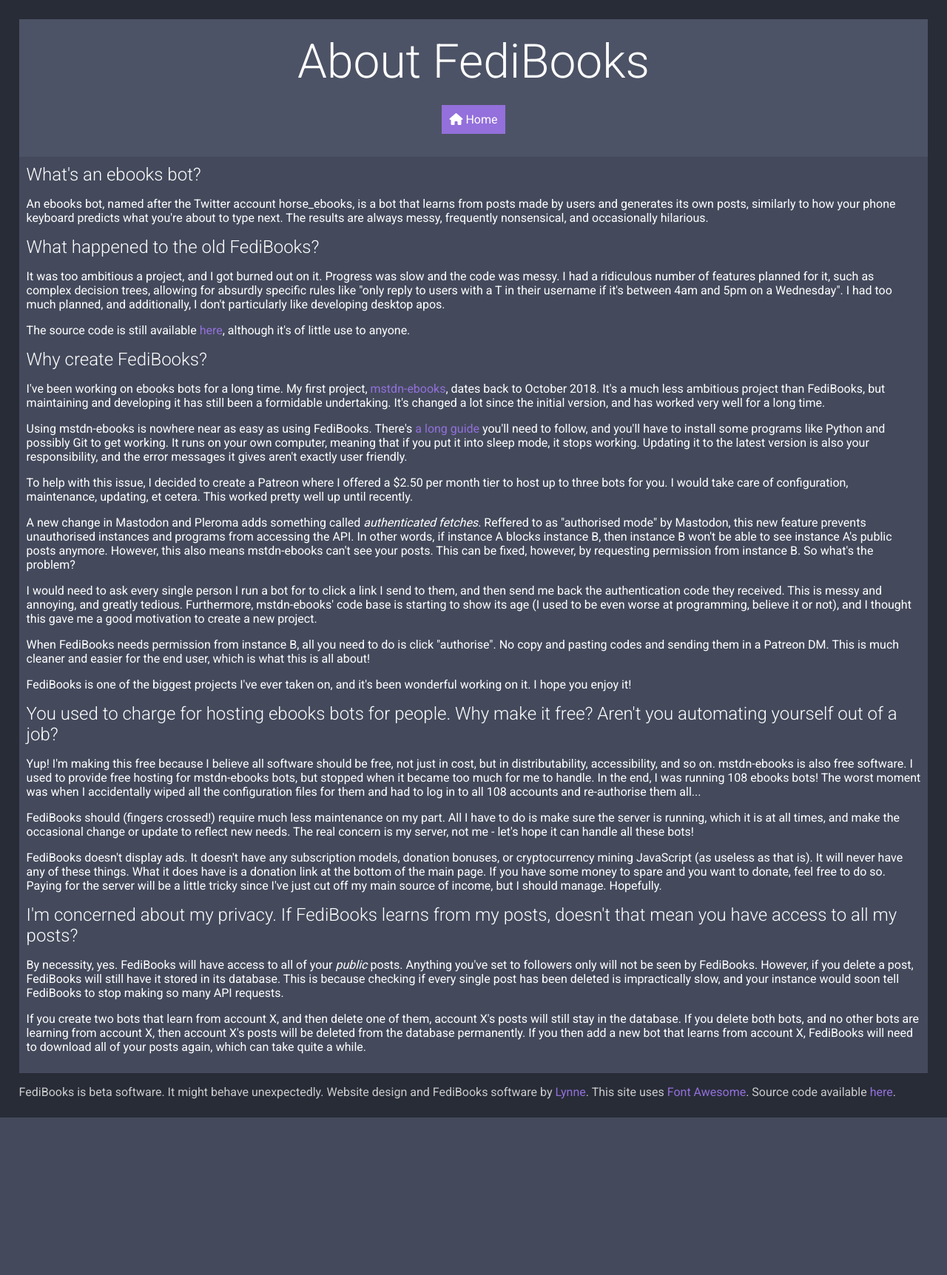
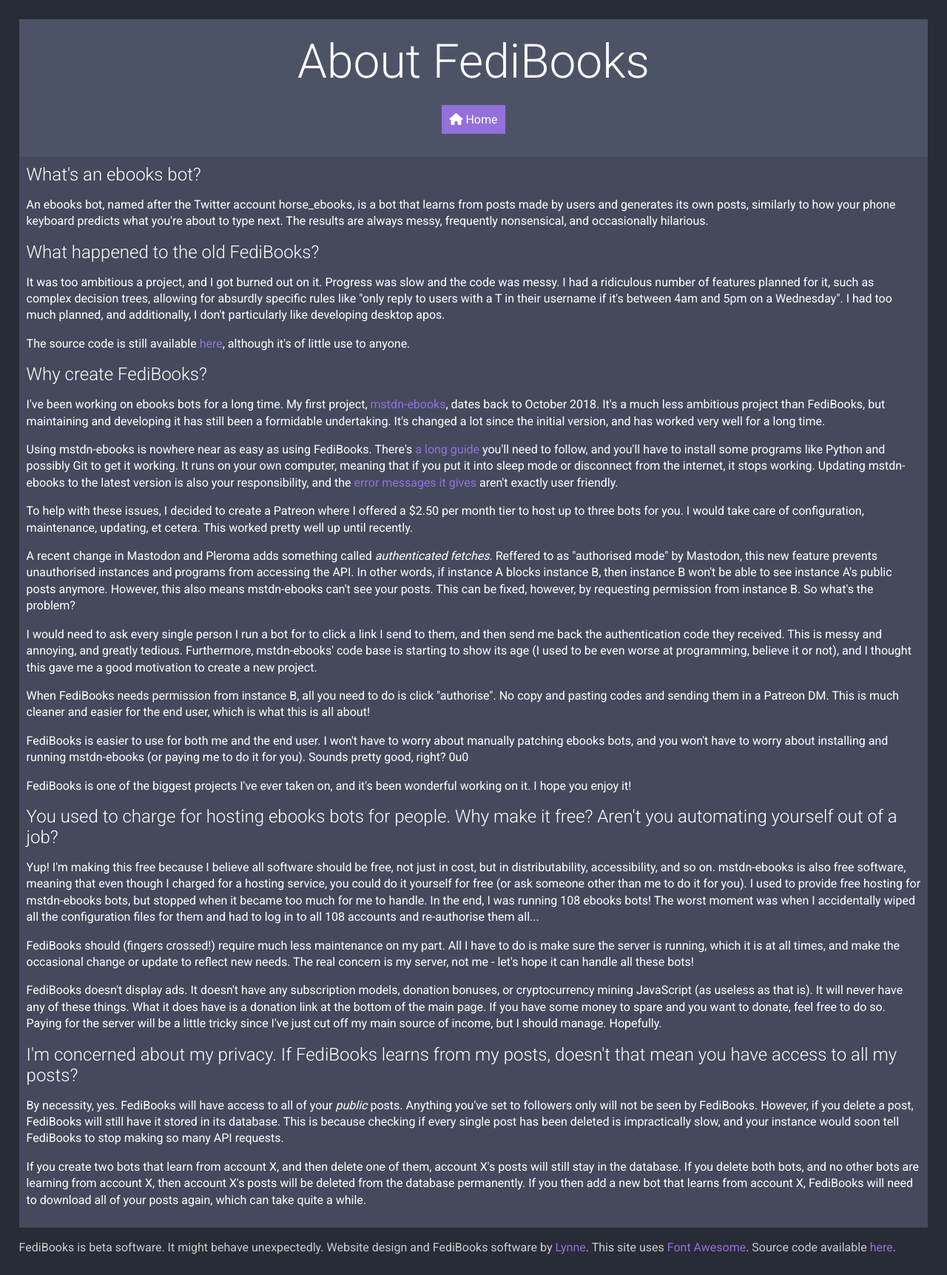
Before and after one commit to Lynnesbian/FediBooks, a Flask app: page /about in a window 1280 px wide. Shown: the whole page at 74% size. Before the commit the page ends 1511 px from the top, so only its background shows below. Run offline with Flask 2, Linux system fonts and the light colour scheme; parts of the project's set-up code (start-up, migrations or seed data) failed here and were passed over; some libraries are stand-ins or nearby versions.

Commit message:
update about page

```diff
--- a/static/style.css
+++ b/static/style.css
@@ -135,6 +135,10 @@ a:visited {
 	color: mediumpurple;
 }
 
+p {
+	line-height: 1.4em;
+}
+
 h1 {
 	font-size: 4em;
 	margin-top: 10px !important;
--- a/templates/about.html
+++ b/templates/about.html
@@ -23,15 +23,16 @@
 
 		<h2 class="thin">Why create FediBooks?</h2>
 		<p>I've been working on ebooks bots for a long time. My first project, <a href="https://github.com/Lynnesbian/mstdn-ebooks/">mstdn-ebooks</a>, dates back to October 2018. It's a much less ambitious project than FediBooks, but maintaining and developing it has still been a formidable undertaking. It's changed a lot since the initial version, and has worked very well for a long time.</p>
-		<p>Using mstdn-ebooks is nowhere near as easy as using FediBooks. There's <a href="https://cloud.lynnesbian.space/s/jozbRi69t4TpD95">a long guide</a> you'll need to follow, and you'll have to install some programs like Python and possibly Git to get working. It runs on your own computer, meaning that if you put it into sleep mode, it stops working. Updating it to the latest version is also your responsibility, and the error messages it gives aren't exactly user friendly.</p>
-		<p>To help with this issue, I decided to create a Patreon where I offered a $2.50 per month tier to host up to three bots for you. I would take care of configuration, maintenance, updating, et cetera. This worked pretty well up until recently.</p>
-		<p>A new change in Mastodon and Pleroma adds something called <em>authenticated fetches</em>. Reffered to as "authorised mode" by Mastodon, this new feature prevents unauthorised instances and programs from accessing the API. In other words, if instance A blocks instance B, then instance B won't be able to see instance A's public posts anymore. However, this also means mstdn-ebooks can't see your posts. This can be fixed, however, by requesting permission from instance B. So what's the problem?</p>
+		<p>Using mstdn-ebooks is nowhere near as easy as using FediBooks. There's <a href="https://cloud.lynnesbian.space/s/jozbRi69t4TpD95">a long guide</a> you'll need to follow, and you'll have to install some programs like Python and possibly Git to get it working. It runs on your own computer, meaning that if you put it into sleep mode or disconnect from the internet, it stops working. Updating mstdn-ebooks to the latest version is also your responsibility, and the <a href="https://github.com/Lynnesbian/mstdn-ebooks/blob/910829d9464a9ef5f0365b4df3e57e47d166a7d8/main.py#L191">error messages it gives</a> aren't exactly user friendly.</p>
+		<p>To help with these issues, I decided to create a Patreon where I offered a $2.50 per month tier to host up to three bots for you. I would take care of configuration, maintenance, updating, et cetera. This worked pretty well up until recently.</p>
+		<p>A recent change in Mastodon and Pleroma adds something called <em>authenticated fetches</em>. Reffered to as "authorised mode" by Mastodon, this new feature prevents unauthorised instances and programs from accessing the API. In other words, if instance A blocks instance B, then instance B won't be able to see instance A's public posts anymore. However, this also means mstdn-ebooks can't see your posts. This can be fixed, however, by requesting permission from instance B. So what's the problem?</p>
 		<p>I would need to ask every single person I run a bot for to click a link I send to them, and then send me back the authentication code they received. This is messy and annoying, and greatly tedious. Furthermore, mstdn-ebooks' code base is starting to show its age (I used to be even worse at programming, believe it or not), and I thought this gave me a good motivation to create a new project.</p>
 		<p>When FediBooks needs permission from instance B, all you need to do is click "authorise". No copy and pasting codes and sending them in a Patreon DM. This is much cleaner and easier for the end user, which is what this is all about!</p>
+		<p>FediBooks is easier to use for both me and the end user. I won't have to worry about manually patching ebooks bots, and you won't have to worry about installing and running mstdn-ebooks (or paying me to do it for you). Sounds pretty good, right? 0u0</p>
 		<p>FediBooks is one of the biggest projects I've ever taken on, and it's been wonderful working on it. I hope you enjoy it!</p>
 
 		<h2 class="thin">You used to charge for hosting ebooks bots for people. Why make it free? Aren't you automating yourself out of a job?</h2>
-		<p>Yup! I'm making this free because I believe all software should be free, not just in cost, but in distributability, accessibility, and so on. mstdn-ebooks is also free software. I used to provide free hosting for mstdn-ebooks bots, but stopped when it became too much for me to handle. In the end, I was running 108 ebooks bots! The worst moment was when I accidentally wiped all the configuration files for them and had to log in to all 108 accounts and re-authorise them all...</p>
+		<p>Yup! I'm making this free because I believe all software should be free, not just in cost, but in distributability, accessibility, and so on. mstdn-ebooks is also free software, meaning that even though I charged for a hosting service, you could do it yourself for free (or ask someone other than me to do it for you). I used to provide free hosting for mstdn-ebooks bots, but stopped when it became too much for me to handle. In the end, I was running 108 ebooks bots! The worst moment was when I accidentally wiped all the configuration files for them and had to log in to all 108 accounts and re-authorise them all...</p>
 		<p>FediBooks should (fingers crossed!) require much less maintenance on my part. All I have to do is make sure the server is running, which it is at all times, and make the occasional change or update to reflect new needs. The real concern is my server, not me - let's hope it can handle all these bots!</p>
 		<p>FediBooks doesn't display ads. It doesn't have any subscription models, donation bonuses, or cryptocurrency mining JavaScript (as useless as that is). It will never have any of these things. What it does have is a donation link at the bottom of the main page. If you have some money to spare and you want to donate, feel free to do so. Paying for the server will be a little tricky since I've just cut off my main source of income, but I should manage. Hopefully.</p>
 
```
